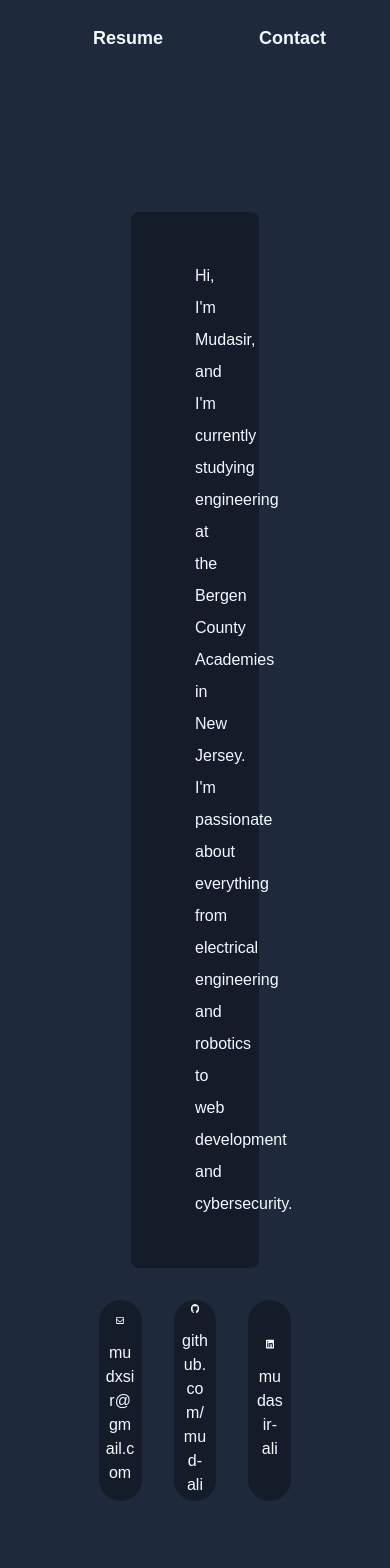
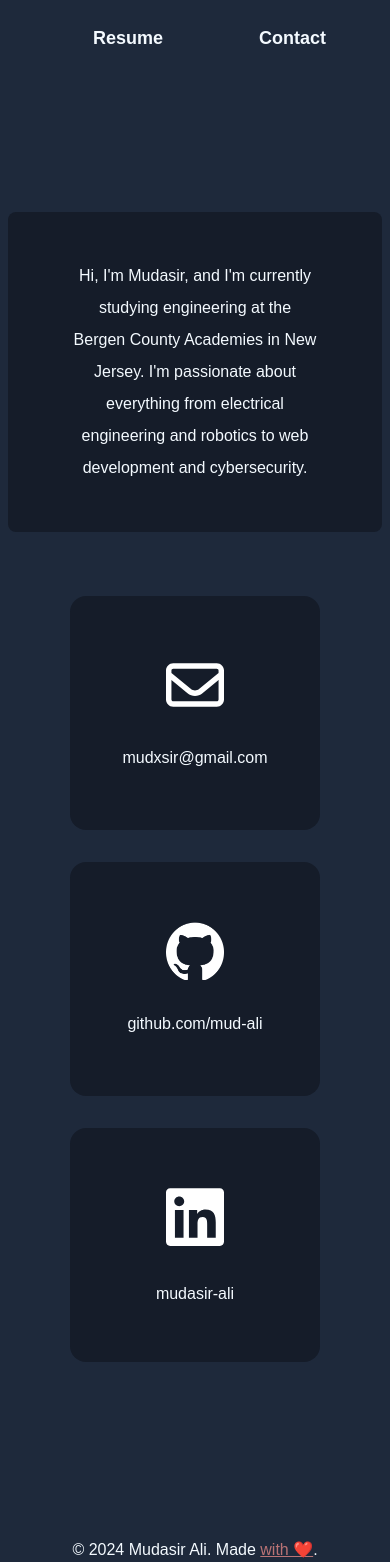
Before and after one commit to mud-ali/website, a Next.js app: page /contact in a window 390 px wide. Shown: the top 1568 px of the page. Built offline with nearby package versions, Linux system fonts and the light colour scheme.

Commit message:
add breakpoints

```diff
--- a/app/contact/page.tsx
+++ b/app/contact/page.tsx
@@ -9,11 +9,11 @@ export default function Contact() {
             className="min-h-screen h-full bg-background-hue font-quicksand text-text-hue"
         >
             <Header />
-            <div className="content flex flex-col items-center justify-around px-32 pt-24 pb-4">
-                <div className="heading-card rounded-lg py-12 px-16 text-center mt-16 bg-dark-tint w-7/12 leading-loose">
+            <div className="content flex flex-col items-center justify-around px-2 sm:px-32 pt-24 pb-4">
+                <div className="heading-card rounded-lg py-12 px-16 text-center mx-2 mt-16 bg-dark-tint w-full lg:w-7/12 leading-loose">
                     Hi, I'm Mudasir, and I'm currently studying engineering at the Bergen County Academies in New Jersey. I'm passionate about everything from electrical engineering and robotics to web development and cybersecurity.
                 </div>
-                <div className="contact-card-array flex flex-row justify-center w-screen mb-8">
+                <div className="contact-card-array flex flex-col sm:flex-row items-center mt-8 sm:mt-0 justify-center w-screen mb-8">
                     {
                         contactMethodsInfo.map(method => {
                             return (
--- a/components/ContactCard.tsx
+++ b/components/ContactCard.tsx
@@ -6,7 +6,8 @@ export function ContactCard(info: ContactInfo): ReactNode {
     return (
         <div
             className={
-                `w-[11%] break-words flex-none bg-dark-tint aspect-square mx-4 mt-8 mb-16 p-1 rounded-full flex flex-col items-center
+                `w-3/5 sm:w-1/6 md:w-1/5 lg:1/12 xl:w-[13.5%] break-word flex-none bg-dark-tint aspect-square mx-4 mt-8 sm:mb-16 px-2 box-content
+                rounded-2xl flex flex-col items-center
                 justify-center hover:shadow-[0px_0px_5px_1px_rgba(185,185,177,1)] duration-300`
             }
         >
@@ -15,7 +16,7 @@ export function ContactCard(info: ContactInfo): ReactNode {
                     <Image className="w-full" src={info.imageLink} alt={info.info} />
                 </a>
             </div>
-            <div className="mt-4 w-5/6 pl-0 text-md text-center">
+            <div className="mt-8 sm:mt-4 text-md text-center break-all w-full">
                 {info.info}{info.url !== undefined &&
                     <a className="transition-colors duration-200 hover:text-accent-hue" href={info.url}>{info.urlText}</a>
                     }
```
